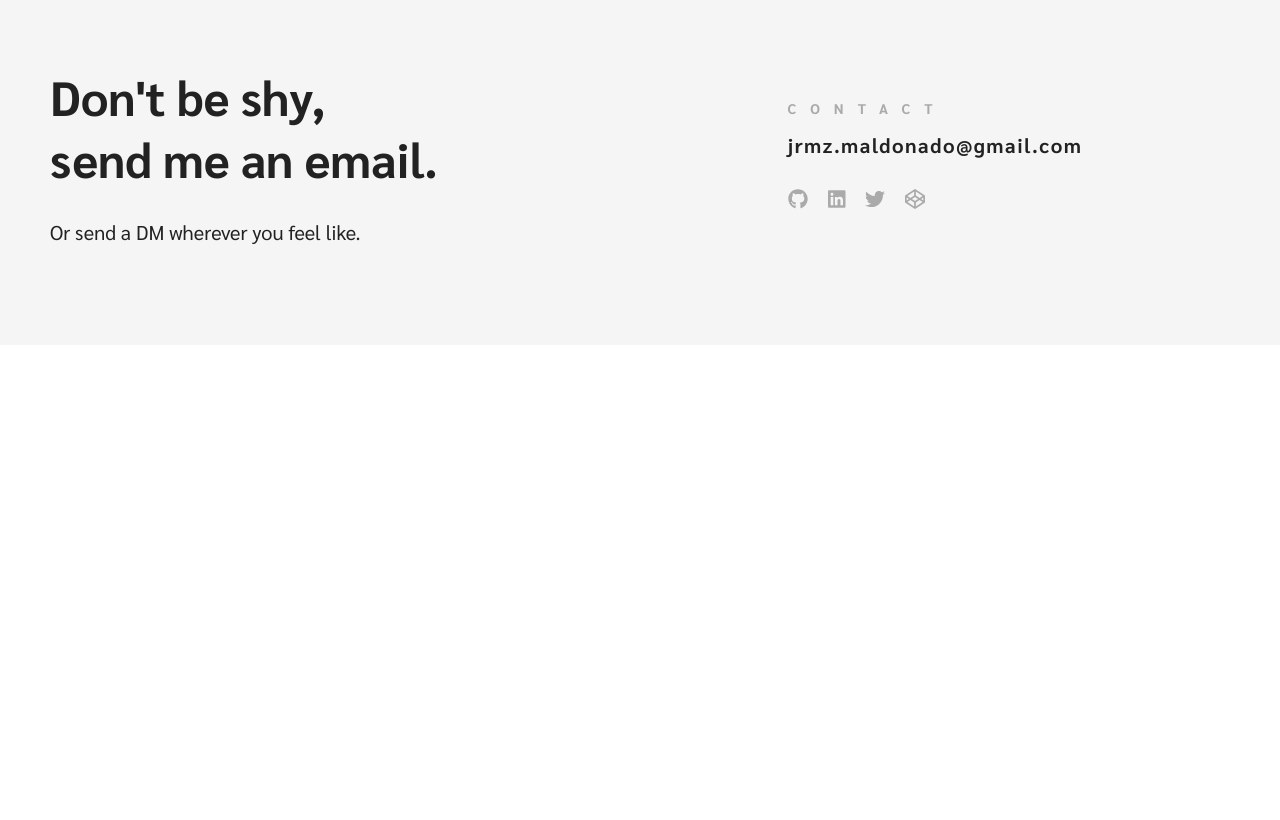
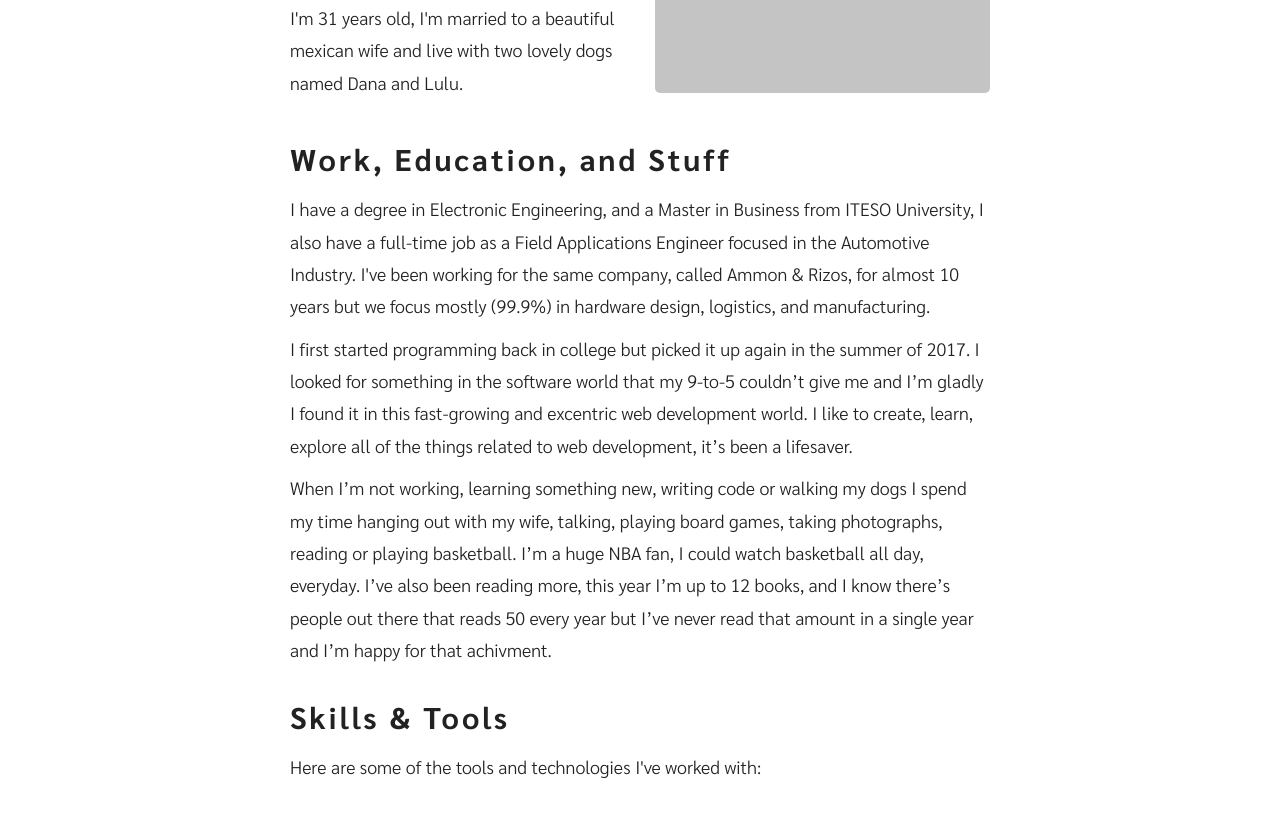
Before and after one commit to jesusrmz19/jesusrmz, a Next.js app: page /about in a window 1280 px wide. Before the commit this address had no page. Shown: the part 800-1620 px from the top of the page. Before the commit the page ends 1145 px from the top, so only its background shows below. Built offline with nearby package versions, Linux system fonts and the light colour scheme.

Commit message:
Create and style About page

```diff
--- a/components/Navbar.js
+++ b/components/Navbar.js
@@ -87,6 +87,13 @@ export default function Navbar() {
         >
           <Link href="/posts/">Blog</Link>
         </li>
+        <li
+          className={
+            router.pathname === '/about' ? 'menu--item active' : 'menu--item'
+          }
+        >
+          <Link href="/about">About</Link>
+        </li>
         <li className="menu--item contact">
           <a href="#contact" onClick={closeNav}>
             Contact
--- a/components/styles/HeroSection.js
+++ b/components/styles/HeroSection.js
@@ -23,7 +23,7 @@ const HeroSection = styled.section`
   .hero__text {
     padding: 120px 0;
     @media ${device.laptop} {
-      padding: 180px 0;
+      padding: 150px 0;
     }
     p {
       font-size: 14px;
@@ -39,9 +39,11 @@ const HeroSection = styled.section`
       color: var(--blacktxt);
       font-family: var(--bold);
       margin-bottom: 30px;
-
+      letter-spacing: 3px;
       @media ${device.laptop} {
         font-size: 48px;
+
+        letter-spacing: 4.8px;
       }
     }
     &_links {
--- /dev/null
+++ b/pages/about.js
@@ -0,0 +1,297 @@
+import { useEffect } from 'react';
+import styled from 'styled-components';
+import { useNav } from '../lib/navState';
+import { device } from '../lib/breakpoints';
+
+const AboutPageStyles = styled.main`
+  .hero {
+    background: var(--ffbg);
+    &__container {
+      max-width: 1280px;
+      margin: 0 auto;
+      padding-left: 25px;
+      padding-right: 25px;
+      @media ${device.tablet} {
+        padding-left: 50px;
+        padding-right: 50px;
+      }
+      @media ${device.laptopM} {
+        padding-left: 0px;
+        padding-right: 0px;
+      }
+    }
+    &__text {
+      padding: 130px 0;
+      @media ${device.laptopM} {
+        padding: 150px 0;
+      }
+      h1 {
+        font-size: 14px;
+        color: var(--greytxt);
+        font-family: var(--bold);
+        text-transform: uppercase;
+        letter-spacing: 14px;
+      }
+      p {
+        margin-top: 12px;
+        width: 90%;
+        font-size: 30px;
+        color: var(--blacktxt);
+        font-family: var(--bold);
+
+        letter-spacing: 3px;
+        @media ${device.tablet} {
+          width: 100%;
+          display: flex;
+          flex-direction: column;
+        }
+        @media ${device.laptop} {
+          font-size: 48px;
+
+          letter-spacing: 4.8px;
+        }
+      }
+    }
+  }
+  .content {
+    background: white;
+    ul {
+      font-size: 16px;
+      font-family: var(--light);
+      color: var(--blacktxt);
+      list-style-type: disc;
+      margin: 20px;
+      line-height: 1.8;
+
+      @media ${device.laptopS} {
+        font-size: 18px;
+      }
+    }
+    p {
+      font-size: 16px;
+      font-family: var(--light);
+      color: var(--blacktxt);
+      line-height: 1.8;
+      @media ${device.laptopS} {
+        font-size: 18px;
+      }
+    }
+    h2 {
+      font-size: 25px;
+      letter-spacing: 2.5px;
+      font-family: var(--bold);
+      color: var(--blacktxt);
+      margin: 30px 0px 15px 0px;
+      @media ${device.laptopS} {
+        font-size: 30px;
+        letter-spacing: 3px;
+      }
+    }
+    h3 {
+      font-size: 20px;
+
+      letter-spacing: 2px;
+      font-family: var(--bold);
+      color: var(--blacktxt);
+      margin: 15px 0px 15px 0px;
+      @media ${device.laptopS} {
+        font-size: 22px;
+        letter-spacing: 2.2px;
+      }
+    }
+    pre {
+      background: black;
+      overflow: scroll;
+      color: white;
+      padding: 10px;
+      margin: 20px 0;
+    }
+    figure {
+      margin: 20px 0;
+      padding: 0;
+      width: 100%;
+      img {
+        width: 100%;
+      }
+    }
+    &__container {
+      max-width: 800px;
+      margin: 70px auto 70px auto;
+      padding-left: 25px;
+      padding-right: 25px;
+      @media ${device.tablet} {
+        padding-left: 50px;
+        padding-right: 50px;
+      }
+      @media ${device.laptopM} {
+        padding-left: 0px;
+        padding-right: 0px;
+      }
+      p {
+        margin-bottom: 10px;
+      }
+      .me {
+        &__img {
+          margin-top: 20px;
+          height: 180px;
+          width: 100%;
+          background: #c4c4c4;
+          border-radius: 5px;
+          display: flex;
+          align-items: center;
+          justify-content: center;
+          color: black;
+          font-family: var(--bold);
+        }
+        @media ${device.tablet} {
+          display: grid;
+          grid-template-columns: repeat(2, 1fr);
+          grid-column-gap: 30px;
+          &__txt {
+            grid-column: 1/2;
+          }
+          &__img {
+            grid-column: 2/-1;
+            height: 90%;
+          }
+        }
+      }
+      .skills {
+        &__lists {
+          display: flex;
+          flex-direction: column;
+
+          @media ${device.tablet} {
+            flex-direction: row;
+            justify-content: space-around;
+          }
+        }
+      }
+      .bigImg {
+        margin-top: 20px;
+        height: 180px;
+        width: 100%;
+        background: #c4c4c4;
+
+        font-family: var(--bold);
+        display: flex;
+        align-items: center;
+        justify-content: center;
+        color: black;
+        border-radius: 5px;
+        @media ${device.tablet} {
+          height: 300px;
+        }
+        @media ${device.laptopS} {
+          height: 480px;
+        }
+      }
+    }
+  }
+`;
+
+export default function About() {
+  const { closeNav } = useNav();
+  useEffect(() => {
+    closeNav();
+  }, []);
+  return (
+    <AboutPageStyles>
+      <section className="hero">
+        <div className="hero__container">
+          <div className="hero__text">
+            <h1>about</h1>
+            <p>
+              <span>Learn more about me, </span>
+              <span>and the technologies I use </span>
+              <span>to design and develop.</span>
+            </p>
+          </div>
+        </div>
+      </section>
+      <section className="content">
+        <div className="content__container">
+          <div className="me">
+            <div className="me__txt">
+              <h2>About me.</h2>
+              <p>
+                Hola, I'm Jesús. I'm a Guadalajara-based freelance web designer
+                and developer. You probably don't know me but my dogs know me as
+                the person who walks and feeds them every morning.
+              </p>
+              <p>
+                I'm 31 years old, I'm married to a beautiful mexican wife and
+                live with two lovely dogs named Dana and Lulu.
+              </p>
+            </div>
+            <div className="me__img">PICTURE COMMING SOON</div>
+          </div>
+          <div className="work">
+            <h2>Work, Education, and Stuff</h2>
+            <p>
+              I have a degree in Electronic Engineering, and a Master in
+              Business from ITESO University, I also have a full-time job as a
+              Field Applications Engineer focused in the Automotive Industry.
+              I've been working for the same company, called Ammon & Rizos, for
+              almost 10 years but we focus mostly (99.9%) in hardware design,
+              logistics, and manufacturing.
+            </p>
+            <p>
+              I first started programming back in college but picked it up again
+              in the summer of 2017. I looked for something in the software
+              world that my 9-to-5 couldn’t give me and I’m gladly I found it in
+              this fast-growing and excentric web development world. I like to
+              create, learn, explore all of the things related to web
+              development, it’s been a lifesaver.
+            </p>
+            <p>
+              When I’m not working, learning something new, writing code or
+              walking my dogs I spend my time hanging out with my wife, talking,
+              playing board games, taking photographs, reading or playing
+              basketball. I’m a huge NBA fan, I could watch basketball all day,
+              everyday. I’ve also been reading more, this year I’m up to 12
+              books, and I know there’s people out there that reads 50 every
+              year but I’ve never read that amount in a single year and I’m
+              happy for that achivment.
+            </p>
+            {/* <p>
+              You can actually see the books I’ve read here, as I’ve developed a
+              RESTful API with Node.js and MongoDB just to practice and
+              show-off.
+            </p> */}
+          </div>
+          <div className="skills">
+            <h2>Skills & Tools</h2>
+            <p>Here are some of the tools and technologies I've worked with:</p>
+            <div className="skills__lists">
+              <ul>
+                <li>JavaScript (ES6+)</li>
+                <li>React</li>
+                <li>Next.js</li>
+                <li>Node.js</li>
+                <li>Express.js</li>
+              </ul>
+
+              <ul>
+                <li>TypeScript</li>
+                <li>HTML</li>
+                <li>CSS</li>
+                <li>SCSS</li>
+                <li>Styled Components</li>
+              </ul>
+
+              <ul>
+                <li>VS Code</li>
+                <li>Figma</li>
+                <li>Netlify</li>
+                <li>Heroku</li>
+                <li>Sanity</li>
+              </ul>
+            </div>
+          </div>
+          <div className="bigImg">PICTURE COMMING SOON</div>
+        </div>
+      </section>
+    </AboutPageStyles>
+  );
+}
--- a/pages/index.js
+++ b/pages/index.js
@@ -81,7 +81,7 @@ function Home({ allProjects }) {
                   <FontAwesomeIcon icon={faGithub}></FontAwesomeIcon>
                 </a>
                 <div className="hero__text_pages">
-                  <Link href="#">about me</Link>
+                  <Link href="/about">about me</Link>
                   <Link href="/posts/">read my blog</Link>
                 </div>
               </div>
```
Also changed, not shown: components/styles/SinglePostPage.js (+9 -0 lines).
